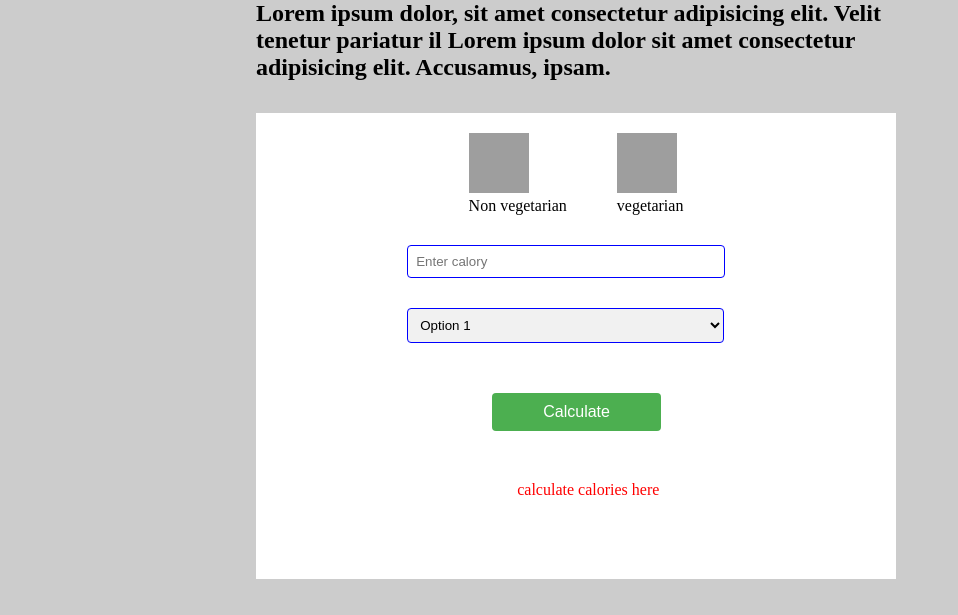
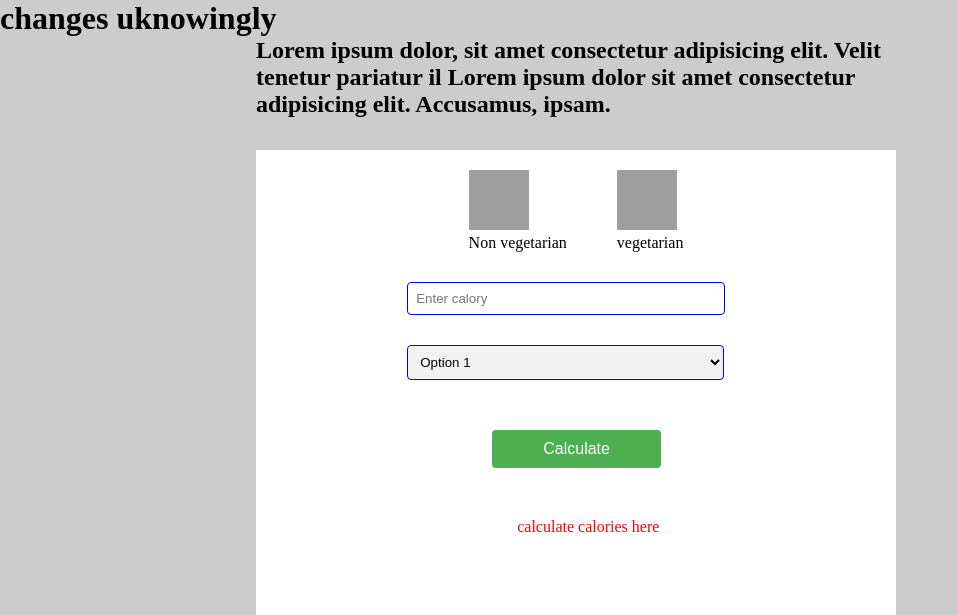
Before and after one commit to narendra180317/idp, a Django app: page /main/ in a window 1280 px wide. Shown: the top 615 px of the page, without its empty margins (0-958 px from the left). Run offline with Django 4.2, Linux system fonts and the light colour scheme; grey boxes are pictures that could not be loaded.

Commit message:
dui thauma edit

```diff
--- a/templates/choose.html
+++ b/templates/choose.html
@@ -14,6 +14,7 @@
 
     </head>
     <body>
+        <h1>changes uknowingly</h1>
         <h2 id = "heading">Lorem ipsum dolor, sit amet consectetur adipisicing elit. Velit tenetur pariatur il Lorem ipsum dolor sit amet consectetur adipisicing elit. Accusamus, ipsam.</h2>
         <div class="container">
             <form id= "formValue"method="" action="">
--- a/templates/home.html
+++ b/templates/home.html
@@ -7,6 +7,7 @@
     <div class="image-text">
         <h5>Lorem ipsum dolor sit amet consectetur, adipisicing elit. Harum</h5>
         <h1>New Summer <br> Collection 2023</h1>
+        <h5>not okay bro</h5>
         <p>Lorem ipsum dolor, sit amet consectetur adipisicing elit. Quod culpa
             saepe eaque consequatur consectetur ullam quo excepturi sunt! Illo
             saepe impedit similique aliquam sint possimus architecto, accusamus
```
